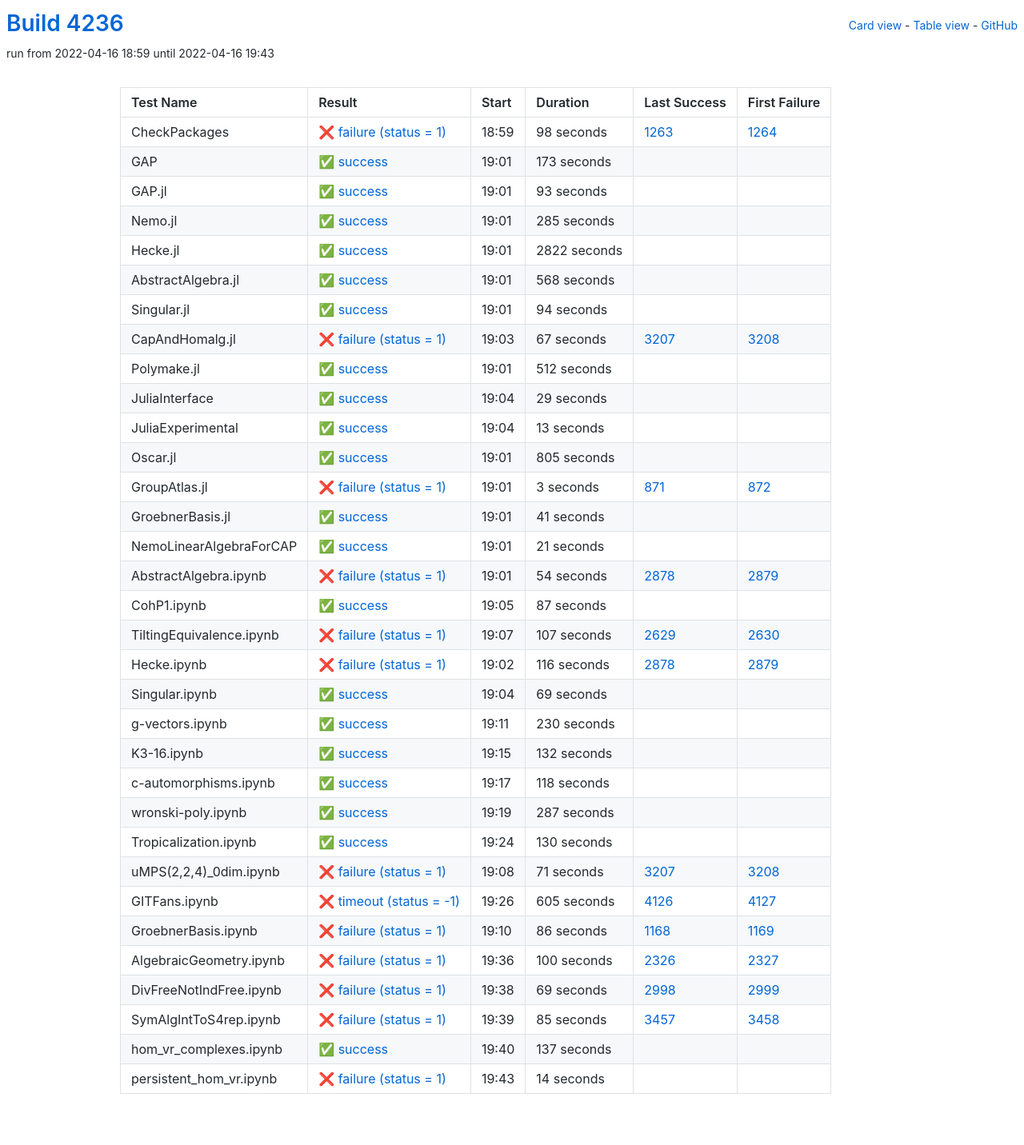
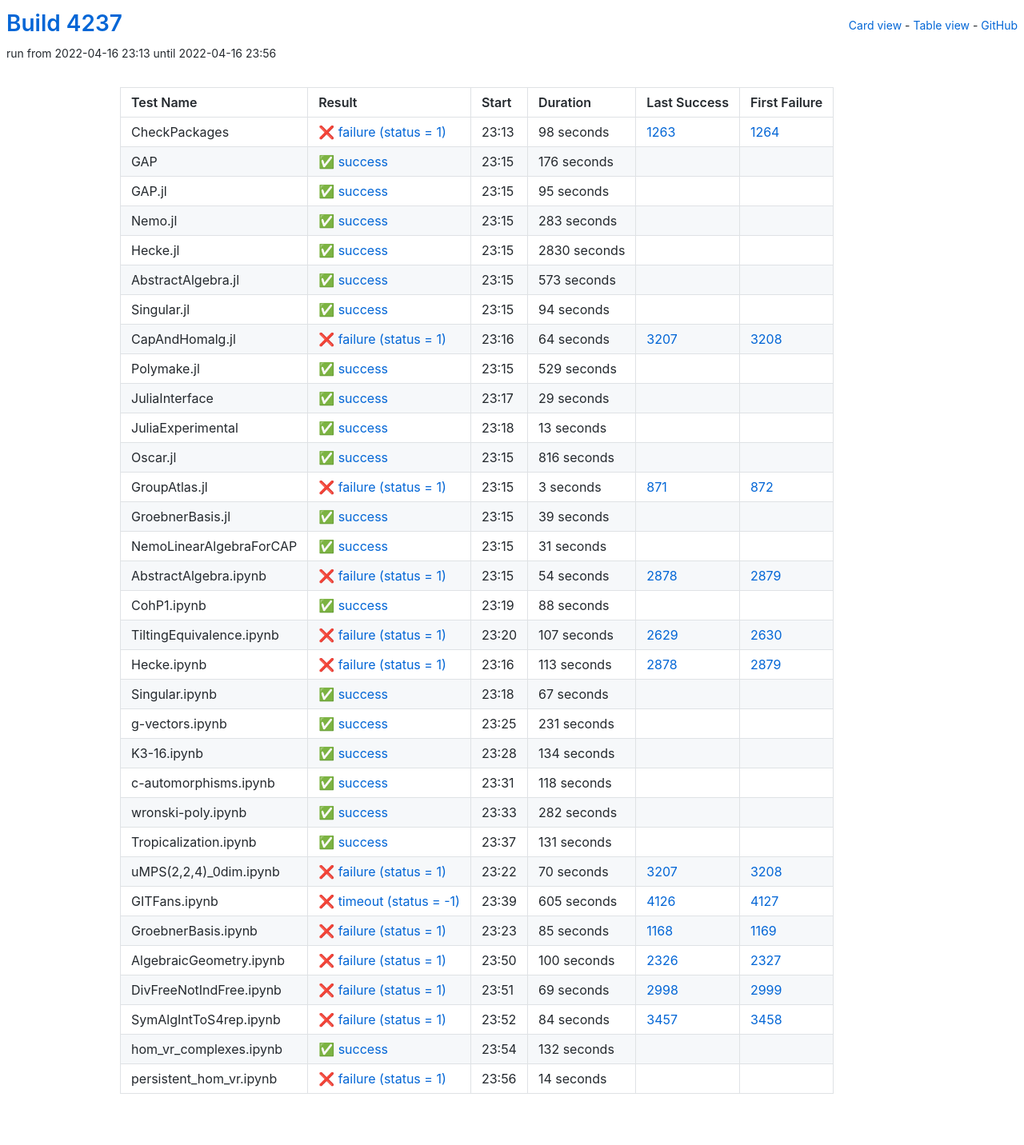
Before and after one commit to oscar-system/oscar-ci-status-stable, a Jekyll site: the page built from table.html, in a window 1280 px wide. Shown: the whole page at 80% size. Built offline with Jekyll 4.4.1, drawn with Linux system fonts in a browser that asks for light colours.

Commit message:
Build #4237

```diff
--- a/_data/ci.yml
+++ b/_data/ci.yml
@@ -1,6 +1,6 @@
 ---
-build: 4236
-build_url: https://oscarci.mathematik.uni-kl.de/job/oscar-stable/4236/
+build: 4237
+build_url: https://oscarci.mathematik.uni-kl.de/job/oscar-stable/4237/
 job: oscar-stable
 organization: oscar-system
 repo: oscar-ci-status-stable
@@ -8,8 +8,8 @@ repourl: https://github.com/oscar-system/oscar-ci-status-stable
 tests:
 - name: CheckPackages
   id: checkpackages
-  log: https://oscarci.mathematik.uni-kl.de/job/oscar-stable/4236/artifact/logs/build-4236/CheckPackages.log
-  start: 2022-04-16 18:59
+  log: https://oscarci.mathematik.uni-kl.de/job/oscar-stable/4237/artifact/logs/build-4237/CheckPackages.log
+  start: 2022-04-16 23:13
   success: false
   exitcode: 1
   status: failure
@@ -20,68 +20,68 @@ tests:
   first_failure_url: https://oscarci.mathematik.uni-kl.de/job/oscar-stable/1264/
 - name: GAP
   id: gap
-  log: https://oscarci.mathematik.uni-kl.de/job/oscar-stable/4236/artifact/logs/build-4236/GAP.log
-  start: 2022-04-16 19:01
+  log: https://oscarci.mathematik.uni-kl.de/job/oscar-stable/4237/artifact/logs/build-4237/GAP.log
+  start: 2022-04-16 23:15
   success: true
   exitcode: 0
   status: success
-  duration: 173
+  duration: 176
   last_success: false
   last_success_url:
   first_failure: false
   first_failure_url:
 - name: GAP.jl
   id: gap-jl
-  log: https://oscarci.mathematik.uni-kl.de/job/oscar-stable/4236/artifact/logs/build-4236/GAP.jl.log
-  start: 2022-04-16 19:01
+  log: https://oscarci.mathematik.uni-kl.de/job/oscar-stable/4237/artifact/logs/build-4237/GAP.jl.log
+  start: 2022-04-16 23:15
   success: true
   exitcode: 0
   status: success
-  duration: 93
+  duration: 95
   last_success: false
   last_success_url:
   first_failure: false
   first_failure_url:
 - name: Nemo.jl
   id: nemo-jl
-  log: https://oscarci.mathematik.uni-kl.de/job/oscar-stable/4236/artifact/logs/build-4236/Nemo.jl.log
-  start: 2022-04-16 19:01
+  log: https://oscarci.mathematik.uni-kl.de/job/oscar-stable/4237/artifact/logs/build-4237/Nemo.jl.log
+  start: 2022-04-16 23:15
   success: true
   exitcode: 0
   status: success
-  duration: 285
+  duration: 283
   last_success: false
   last_success_url:
   first_failure: false
   first_failure_url:
 - name: Hecke.jl
   id: hecke-jl
-  log: https://oscarci.mathematik.uni-kl.de/job/oscar-stable/4236/artifact/logs/build-4236/Hecke.jl.log
-  start: 2022-04-16 19:01
+  log: https://oscarci.mathematik.uni-kl.de/job/oscar-stable/4237/artifact/logs/build-4237/Hecke.jl.log
+  start: 2022-04-16 23:15
   success: true
   exitcode: 0
   status: success
-  duration: 2822
+  duration: 2830
   last_success: false
   last_success_url:
   first_failure: false
   first_failure_url:
 - name: AbstractAlgebra.jl
   id: abstractalgebra-jl
-  log: https://oscarci.mathematik.uni-kl.de/job/oscar-stable/4236/artifact/logs/build-4236/AbstractAlgebra.jl.log
-  start: 2022-04-16 19:01
+  log: https://oscarci.mathematik.uni-kl.de/job/oscar-stable/4237/artifact/logs/build-4237/AbstractAlgebra.jl.log
+  start: 2022-04-16 23:15
   success: true
   exitcode: 0
   status: success
-  duration: 568
+  duration: 573
   last_success: false
   last_success_url:
   first_failure: false
   first_failure_url:
 - name: Singular.jl
   id: singular-jl
-  log: https://oscarci.mathematik.uni-kl.de/job/oscar-stable/4236/artifact/logs/build-4236/Singular.jl.log
-  start: 2022-04-16 19:01
+  log: https://oscarci.mathematik.uni-kl.de/job/oscar-stable/4237/artifact/logs/build-4237/Singular.jl.log
+  start: 2022-04-16 23:15
   success: true
   exitcode: 0
   status: success
@@ -92,32 +92,32 @@ tests:
   first_failure_url:
 - name: CapAndHomalg.jl
   id: capandhomalg-jl
-  log: https://oscarci.mathematik.uni-kl.de/job/oscar-stable/4236/artifact/logs/build-4236/CapAndHomalg.jl.log
-  start: 2022-04-16 19:03
+  log: https://oscarci.mathematik.uni-kl.de/job/oscar-stable/4237/artifact/logs/build-4237/CapAndHomalg.jl.log
+  start: 2022-04-16 23:16
   success: false
   exitcode: 1
   status: failure
-  duration: 67
+  duration: 64
   last_success: 3207
   last_success_url: https://oscarci.mathematik.uni-kl.de/job/oscar-stable/3207/
   first_failure: 3208
   first_failure_url: https://oscarci.mathematik.uni-kl.de/job/oscar-stable/3208/
 - name: Polymake.jl
   id: polymake-jl
-  log: https://oscarci.mathematik.uni-kl.de/job/oscar-stable/4236/artifact/logs/build-4236/Polymake.jl.log
-  start: 2022-04-16 19:01
+  log: https://oscarci.mathematik.uni-kl.de/job/oscar-stable/4237/artifact/logs/build-4237/Polymake.jl.log
+  start: 2022-04-16 23:15
   success: true
   exitcode: 0
   status: success
-  duration: 512
+  duration: 529
   last_success: false
   last_success_url:
   first_failure: false
   first_failure_url:
 - name: JuliaInterface
   id: juliainterface
-  log: https://oscarci.mathematik.uni-kl.de/job/oscar-stable/4236/artifact/logs/build-4236/JuliaInterface.log
-  start: 2022-04-16 19:04
+  log: https://oscarci.mathematik.uni-kl.de/job/oscar-stable/4237/artifact/logs/build-4237/JuliaInterface.log
+  start: 2022-04-16 23:17
   success: true
   exitcode: 0
   status: success
@@ -128,8 +128,8 @@ tests:
   first_failure_url:
 - name: JuliaExperimental
   id: juliaexperimental
-  log: https://oscarci.mathematik.uni-kl.de/job/oscar-stable/4236/artifact/logs/build-4236/JuliaExperimental.log
-  start: 2022-04-16 19:04
+  log: https://oscarci.mathematik.uni-kl.de/job/oscar-stable/4237/artifact/logs/build-4237/JuliaExperimental.log
+  start: 2022-04-16 23:18
   success: true
   exitcode: 0
   status: success
@@ -140,20 +140,20 @@ tests:
   first_failure_url:
 - name: Oscar.jl
   id: oscar-jl
-  log: https://oscarci.mathematik.uni-kl.de/job/oscar-stable/4236/artifact/logs/build-4236/Oscar.jl.log
-  start: 2022-04-16 19:01
+  log: https://oscarci.mathematik.uni-kl.de/job/oscar-stable/4237/artifact/logs/build-4237/Oscar.jl.log
+  start: 2022-04-16 23:15
   success: true
   exitcode: 0
   status: success
-  duration: 805
+  duration: 816
   last_success: false
   last_success_url:
   first_failure: false
   first_failure_url:
 - name: GroupAtlas.jl
   id: groupatlas-jl
-  log: https://oscarci.mathematik.uni-kl.de/job/oscar-stable/4236/artifact/logs/build-4236/GroupAtlas.jl.log
-  start: 2022-04-16 19:01
+  log: https://oscarci.mathematik.uni-kl.de/job/oscar-stable/4237/artifact/logs/build-4237/GroupAtlas.jl.log
+  start: 2022-04-16 23:15
   success: false
   exitcode: 1
   status: failure
@@ -164,32 +164,32 @@ tests:
   first_failure_url: https://oscarci.mathematik.uni-kl.de/job/oscar-stable/872/
 - name: GroebnerBasis.jl
   id: groebnerbasis-jl
-  log: https://oscarci.mathematik.uni-kl.de/job/oscar-stable/4236/artifact/logs/build-4236/GroebnerBasis.jl.log
-  start: 2022-04-16 19:01
+  log: https://oscarci.mathematik.uni-kl.de/job/oscar-stable/4237/artifact/logs/build-4237/GroebnerBasis.jl.log
+  start: 2022-04-16 23:15
   success: true
   exitcode: 0
   status: success
-  duration: 41
+  duration: 39
   last_success: false
   last_success_url:
   first_failure: false
   first_failure_url:
 - name: NemoLinearAlgebraForCAP
   id: nemolinearalgebraforcap
-  log: https://oscarci.mathematik.uni-kl.de/job/oscar-stable/4236/artifact/logs/build-4236/NemoLinearAlgebraForCAP.log
-  start: 2022-04-16 19:01
+  log: https://oscarci.mathematik.uni-kl.de/job/oscar-stable/4237/artifact/logs/build-4237/NemoLinearAlgebraForCAP.log
+  start: 2022-04-16 23:15
   success: true
   exitcode: 0
   status: success
-  duration: 21
+  duration: 31
   last_success: false
   last_success_url:
   first_failure: false
   first_failure_url:
 - name: AbstractAlgebra.ipynb
   id: abstractalgebra-ipynb
-  log: https://oscarci.mathematik.uni-kl.de/job/oscar-stable/4236/artifact/logs/build-4236/AbstractAlgebra.ipynb.log
-  start: 2022-04-16 19:01
+  log: https://oscarci.mathematik.uni-kl.de/job/oscar-stable/4237/artifact/logs/build-4237/AbstractAlgebra.ipynb.log
+  start: 2022-04-16 23:15
   success: false
   exitcode: 1
   status: failure
@@ -200,20 +200,20 @@ tests:
   first_failure_url: https://oscarci.mathematik.uni-kl.de/job/oscar-stable/2879/
 - name: CohP1.ipynb
   id: cohp1-ipynb
-  log: https://oscarci.mathematik.uni-kl.de/job/oscar-stable/4236/artifact/logs/build-4236/CohP1.ipynb.log
-  start: 2022-04-16 19:05
+  log: https://oscarci.mathematik.uni-kl.de/job/oscar-stable/4237/artifact/logs/build-4237/CohP1.ipynb.log
+  start: 2022-04-16 23:19
   success: true
   exitcode: 0
   status: success
-  duration: 87
+  duration: 88
   last_success: false
   last_success_url:
   first_failure: false
   first_failure_url:
 - name: TiltingEquivalence.ipynb
   id: tiltingequivalence-ipynb
-  log: https://oscarci.mathematik.uni-kl.de/job/oscar-stable/4236/artifact/logs/build-4236/TiltingEquivalence.ipynb.log
-  start: 2022-04-16 19:07
+  log: https://oscarci.mathematik.uni-kl.de/job/oscar-stable/4237/artifact/logs/build-4237/TiltingEquivalence.ipynb.log
+  start: 2022-04-16 23:20
   success: false
   exitcode: 1
   status: failure
@@ -224,56 +224,56 @@ tests:
   first_failure_url: https://oscarci.mathematik.uni-kl.de/job/oscar-stable/2630/
 - name: Hecke.ipynb
   id: hecke-ipynb
-  log: https://oscarci.mathematik.uni-kl.de/job/oscar-stable/4236/artifact/logs/build-4236/Hecke.ipynb.log
-  start: 2022-04-16 19:02
+  log: https://oscarci.mathematik.uni-kl.de/job/oscar-stable/4237/artifact/logs/build-4237/Hecke.ipynb.log
+  start: 2022-04-16 23:16
   success: false
   exitcode: 1
   status: failure
-  duration: 116
+  duration: 113
   last_success: 2878
   last_success_url: https://oscarci.mathematik.uni-kl.de/job/oscar-stable/2878/
   first_failure: 2879
   first_failure_url: https://oscarci.mathematik.uni-kl.de/job/oscar-stable/2879/
 - name: Singular.ipynb
   id: singular-ipynb
-  log: https://oscarci.mathematik.uni-kl.de/job/oscar-stable/4236/artifact/logs/build-4236/Singular.ipynb.log
-  start: 2022-04-16 19:04
+  log: https://oscarci.mathematik.uni-kl.de/job/oscar-stable/4237/artifact/logs/build-4237/Singular.ipynb.log
+  start: 2022-04-16 23:18
   success: true
   exitcode: 0
   status: success
-  duration: 69
+  duration: 67
   last_success: false
   last_success_url:
   first_failure: false
   first_failure_url:
 - name: g-vectors.ipynb
   id: g-vectors-ipynb
-  log: https://oscarci.mathematik.uni-kl.de/job/oscar-stable/4236/artifact/logs/build-4236/g-vectors.ipynb.log
-  start: 2022-04-16 19:11
+  log: https://oscarci.mathematik.uni-kl.de/job/oscar-stable/4237/artifact/logs/build-4237/g-vectors.ipynb.log
+  start: 2022-04-16 23:25
   success: true
   exitcode: 0
   status: success
-  duration: 230
+  duration: 231
   last_success: false
   last_success_url:
   first_failure: false
   first_failure_url:
 - name: K3-16.ipynb
   id: k3-16-ipynb
-  log: https://oscarci.mathematik.uni-kl.de/job/oscar-stable/4236/artifact/logs/build-4236/K3-16.ipynb.log
-  start: 2022-04-16 19:15
+  log: https://oscarci.mathematik.uni-kl.de/job/oscar-stable/4237/artifact/logs/build-4237/K3-16.ipynb.log
+  start: 2022-04-16 23:28
   success: true
   exitcode: 0
   status: success
-  duration: 132
+  duration: 134
   last_success: false
   last_success_url:
   first_failure: false
   first_failure_url:
 - name: c-automorphisms.ipynb
   id: c-automorphisms-ipynb
-  log: https://oscarci.mathematik.uni-kl.de/job/oscar-stable/4236/artifact/logs/build-4236/c-automorphisms.ipynb.log
-  start: 2022-04-16 19:17
+  log: https://oscarci.mathematik.uni-kl.de/job/oscar-stable/4237/artifact/logs/build-4237/c-automorphisms.ipynb.log
+  start: 2022-04-16 23:31
   success: true
   exitcode: 0
   status: success
@@ -284,44 +284,44 @@ tests:
   first_failure_url:
 - name: wronski-poly.ipynb
   id: wronski-poly-ipynb
-  log: https://oscarci.mathematik.uni-kl.de/job/oscar-stable/4236/artifact/logs/build-4236/wronski-poly.ipynb.log
-  start: 2022-04-16 19:19
+  log: https://oscarci.mathematik.uni-kl.de/job/oscar-stable/4237/artifact/logs/build-4237/wronski-poly.ipynb.log
+  start: 2022-04-16 23:33
   success: true
   exitcode: 0
   status: success
-  duration: 287
+  duration: 282
   last_success: false
   last_success_url:
   first_failure: false
   first_failure_url:
 - name: Tropicalization.ipynb
   id: tropicalization-ipynb
-  log: https://oscarci.mathematik.uni-kl.de/job/oscar-stable/4236/artifact/logs/build-4236/Tropicalization.ipynb.log
-  start: 2022-04-16 19:24
+  log: https://oscarci.mathematik.uni-kl.de/job/oscar-stable/4237/artifact/logs/build-4237/Tropicalization.ipynb.log
+  start: 2022-04-16 23:37
   success: true
   exitcode: 0
   status: success
-  duration: 130
+  duration: 131
   last_success: false
   last_success_url:
   first_failure: false
   first_failure_url:
 - name: uMPS(2,2,4)_0dim.ipynb
   id: umps-2-2-4-0dim-ipynb
-  log: https://oscarci.mathematik.uni-kl.de/job/oscar-stable/4236/artifact/logs/build-4236/uMPS-2-2-4-_0dim.ipynb.log
-  start: 2022-04-16 19:08
+  log: https://oscarci.mathematik.uni-kl.de/job/oscar-stable/4237/artifact/logs/build-4237/uMPS-2-2-4-_0dim.ipynb.log
+  start: 2022-04-16 23:22
   success: false
   exitcode: 1
   status: failure
-  duration: 71
+  duration: 70
   last_success: 3207
   last_success_url: https://oscarci.mathematik.uni-kl.de/job/oscar-stable/3207/
   first_failure: 3208
   first_failure_url: https://oscarci.mathematik.uni-kl.de/job/oscar-stable/3208/
 - name: GITFans.ipynb
   id: gitfans-ipynb
-  log: https://oscarci.mathematik.uni-kl.de/job/oscar-stable/4236/artifact/logs/build-4236/GITFans.ipynb.log
-  start: 2022-04-16 19:26
+  log: https://oscarci.mathematik.uni-kl.de/job/oscar-stable/4237/artifact/logs/build-4237/GITFans.ipynb.log
+  start: 2022-04-16 23:39
   success: false
   exitcode: -1
   status: timeout
@@ -332,20 +332,20 @@ tests:
   first_failure_url: https://oscarci.mathematik.uni-kl.de/job/oscar-stable/4127/
 - name: GroebnerBasis.ipynb
   id: groebnerbasis-ipynb
-  log: https://oscarci.mathematik.uni-kl.de/job/oscar-stable/4236/artifact/logs/build-4236/GroebnerBasis.ipynb.log
-  start: 2022-04-16 19:10
+  log: https://oscarci.mathematik.uni-kl.de/job/oscar-stable/4237/artifact/logs/build-4237/GroebnerBasis.ipynb.log
+  start: 2022-04-16 23:23
   success: false
   exitcode: 1
   status: failure
-  duration: 86
+  duration: 85
   last_success: 1168
   last_success_url: https://oscarci.mathematik.uni-kl.de/job/oscar-stable/1168/
   first_failure: 1169
   first_failure_url: https://oscarci.mathematik.uni-kl.de/job/oscar-stable/1169/
 - name: AlgebraicGeometry.ipynb
   id: algebraicgeometry-ipynb
-  log: https://oscarci.mathematik.uni-kl.de/job/oscar-stable/4236/artifact/logs/build-4236/AlgebraicGeometry.ipynb.log
-  start: 2022-04-16 19:36
+  log: https://oscarci.mathematik.uni-kl.de/job/oscar-stable/4237/artifact/logs/build-4237/AlgebraicGeometry.ipynb.log
+  start: 2022-04-16 23:50
   success: false
   exitcode: 1
   status: failure
@@ -356,8 +356,8 @@ tests:
   first_failure_url: https://oscarci.mathematik.uni-kl.de/job/oscar-stable/2327/
 - name: DivFreeNotIndFree.ipynb
   id: divfreenotindfree-ipynb
-  log: https://oscarci.mathematik.uni-kl.de/job/oscar-stable/4236/artifact/logs/build-4236/DivFreeNotIndFree.ipynb.log
-  start: 2022-04-16 19:38
+  log: https://oscarci.mathematik.uni-kl.de/job/oscar-stable/4237/artifact/logs/build-4237/DivFreeNotIndFree.ipynb.log
+  start: 2022-04-16 23:51
   success: false
   exitcode: 1
   status: failure
@@ -368,32 +368,32 @@ tests:
   first_failure_url: https://oscarci.mathematik.uni-kl.de/job/oscar-stable/2999/
 - name: SymAlgIntToS4rep.ipynb
   id: symalginttos4rep-ipynb
-  log: https://oscarci.mathematik.uni-kl.de/job/oscar-stable/4236/artifact/logs/build-4236/SymAlgIntToS4rep.ipynb.log
-  start: 2022-04-16 19:39
+  log: https://oscarci.mathematik.uni-kl.de/job/oscar-stable/4237/artifact/logs/build-4237/SymAlgIntToS4rep.ipynb.log
+  start: 2022-04-16 23:52
   success: false
   exitcode: 1
   status: failure
-  duration: 85
+  duration: 84
   last_success: 3457
   last_success_url: https://oscarci.mathematik.uni-kl.de/job/oscar-stable/3457/
   first_failure: 3458
   first_failure_url: https://oscarci.mathematik.uni-kl.de/job/oscar-stable/3458/
 - name: hom_vr_complexes.ipynb
   id: hom-vr-complexes-ipynb
-  log: https://oscarci.mathematik.uni-kl.de/job/oscar-stable/4236/artifact/logs/build-4236/hom_vr_complexes.ipynb.log
-  start: 2022-04-16 19:40
+  log: https://oscarci.mathematik.uni-kl.de/job/oscar-stable/4237/artifact/logs/build-4237/hom_vr_complexes.ipynb.log
+  start: 2022-04-16 23:54
   success: true
   exitcode: 0
   status: success
-  duration: 137
+  duration: 132
   last_success: false
   last_success_url:
   first_failure: false
   first_failure_url:
 - name: persistent_hom_vr.ipynb
   id: persistent-hom-vr-ipynb
-  log: https://oscarci.mathematik.uni-kl.de/job/oscar-stable/4236/artifact/logs/build-4236/persistent_hom_vr.ipynb.log
-  start: 2022-04-16 19:43
+  log: https://oscarci.mathematik.uni-kl.de/job/oscar-stable/4237/artifact/logs/build-4237/persistent_hom_vr.ipynb.log
+  start: 2022-04-16 23:56
   success: false
   exitcode: 1
   status: failure
```
Also changed, not shown: README.md.
